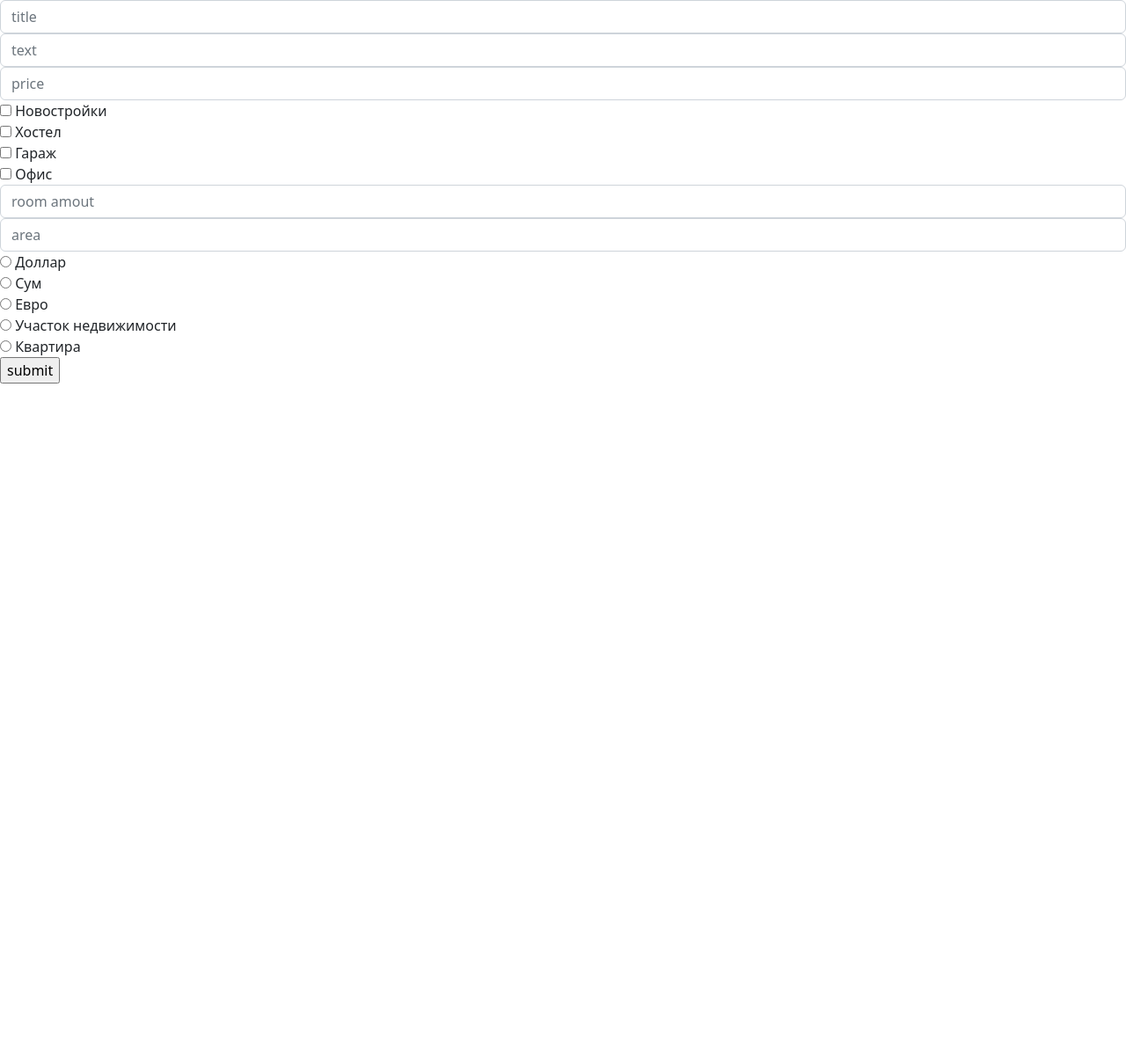
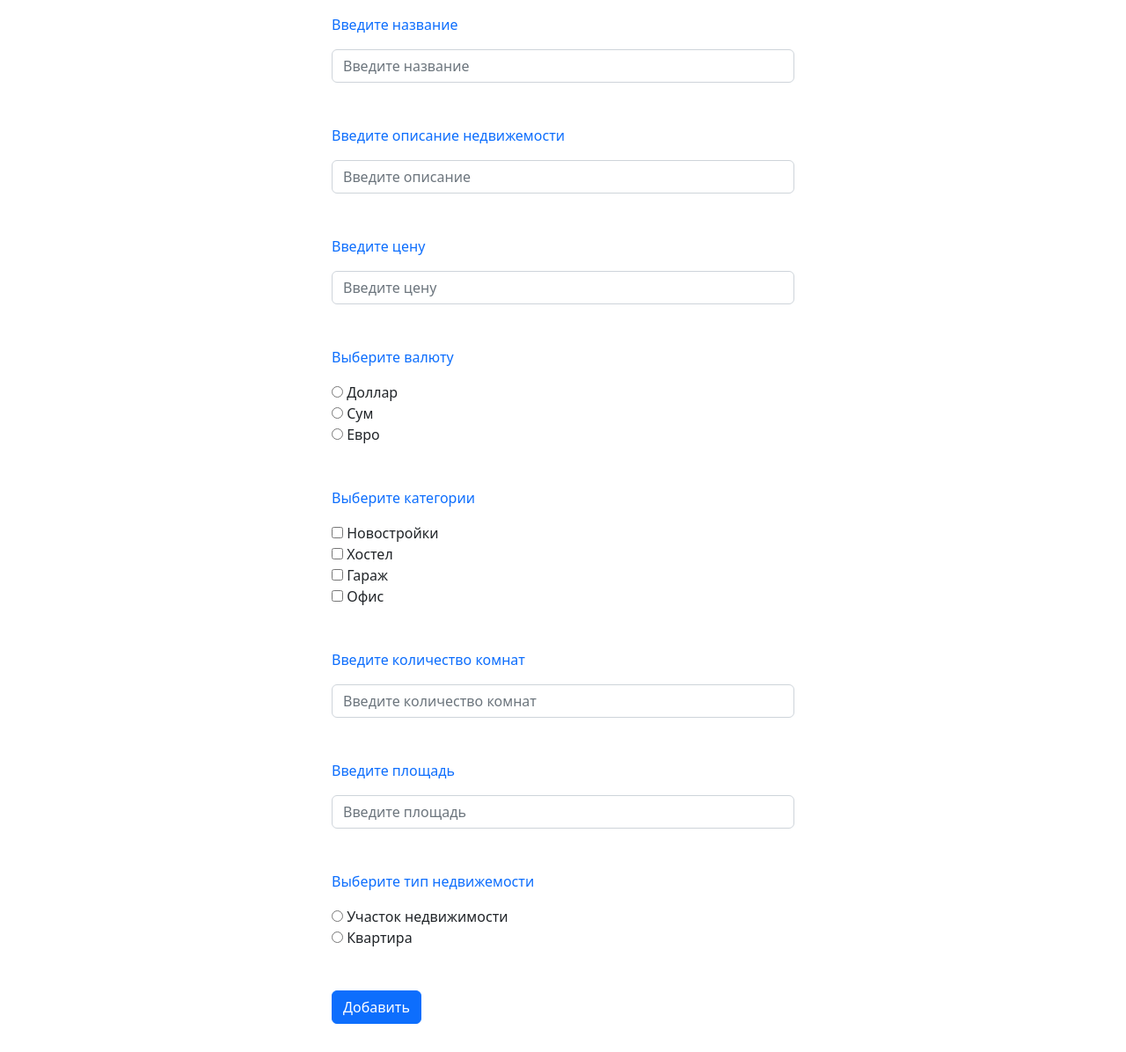
Before and after one commit to begmatovTimur/HomeClick, a Django app: page /add_estate in a window 1280 px wide. Shown: the whole page at 88% size. Before the commit the page ends 436 px from the top, so only its background shows below. Run offline with Django 4.2, Linux system fonts and the light colour scheme; data comes from the database, SQL or seed files in the repository; both versions use the stored data as it was after the commit.

Commit message:
Change project

```diff
--- a/main/admin.py
+++ b/main/admin.py
@@ -1,6 +1,7 @@
 from django.contrib import admin
-from main.models import Estate, Category
+from main.models import Estate, Category, Photo
 
 
 admin.site.register(Estate)
 admin.site.register(Category)
+admin.site.register(Photo)
--- a/main/estate_form.py
+++ b/main/estate_form.py
@@ -13,22 +13,22 @@ class EstateForm(forms.ModelForm):
     )
     title = forms.CharField(
         max_length=255,
-        widget=forms.TextInput(attrs={'class': 'form-control', 'placeholder': 'title'})
+        widget=forms.TextInput(attrs={'class': 'form-control', 'placeholder': 'Введите название'})
     )
     description = forms.CharField(
         max_length=1000,
-        widget=forms.TextInput(attrs={'class': 'form-control', 'placeholder': 'text'})
+        widget=forms.TextInput(attrs={'class': 'form-control', 'placeholder': 'Введите описание'})
     )
     price = forms.CharField(
-        widget= forms.NumberInput(attrs={'class': 'form-control', 'placeholder': 'price'})
+        widget= forms.NumberInput(attrs={'class': 'form-control', 'placeholder': 'Введите цену'})
     )
     currency = forms.CharField(label='Currency', widget=forms.RadioSelect(choices=CURRENCY))
 
     area = forms.CharField(
-        widget= forms.NumberInput(attrs={'class': 'form-control', 'placeholder': 'area' })
+        widget= forms.NumberInput(attrs={'class': 'form-control', 'placeholder': 'Введите площадь' })
     )
     room_amount = forms.CharField(
-        widget= forms.NumberInput(attrs={'class': 'form-control', 'placeholder': 'room amout' })
+        widget= forms.NumberInput(attrs={'class': 'form-control', 'placeholder': 'Введите количество комнат' })
     )
     type = forms.CharField(
         label='Type', widget=forms.RadioSelect(choices=ESTATE_TYPE)
--- a/main/models.py
+++ b/main/models.py
@@ -11,6 +11,7 @@ CURRENCY = [
     (EURO, (EURO)),
 ]
 
+
 LAND = "Участок"
 FLAT = "Квартира"
 ESTATE_TYPE = [
@@ -18,12 +19,12 @@ ESTATE_TYPE = [
     (FLAT, ('Квартира')),
 ]
 
+
 class Category(models.Model):
     name = models.CharField(verbose_name="Категории", max_length=64)
 
     def __str__(self):
         return self.name
-
 
 
 class Estate(models.Model):
@@ -46,3 +47,8 @@ class Estate(models.Model):
 
     def __str__(self):
         return self.get_title()
+
+
+class Photo(models.Model):
+    img = models.ImageField()
+    estate = models.ForeignKey(Estate, on_delete=models.CASCADE, related_name='photos')
--- a/main/templates/add_estate.html
+++ b/main/templates/add_estate.html
@@ -1,16 +1,55 @@
 {% extends "base.html" %}
 
 {% block body %}
+
+<div class="container">
     <form action="" enctype="multipart/form-data" method="POST">
         {% csrf_token %}
+
+        <div class="container mb-3 w-50 p-3">
+            <p class="text-primary">Введите название</p>
             {{ form.title }}
+        </div>
+
+        <div class="container mb-3 w-50 p-3">
+            <p class="text-primary">Введите описание недвижемости</p>
             {{ form.description }}
+        </div>
+
+        <div class="container mb-3 w-50 p-3">
+            <p class="text-primary">Введите цену</p>
             {{ form.price }}
+        </div>
+
+        <div class="container mb-3 w-50 p-3">
+            <p class="text-primary">Выберите валюту</p>
+            {{ form.currency }}
+        </div>
+
+        <div class="container mb-3 w-50 p-3">
+            <p class="text-primary">Выберите категории</p>
             {{ form.categories }}
+        </div>
+
+        <div class="container mb-3 w-50 p-3">
+            <p class="text-primary">Введите количество комнат</p>
             {{ form.room_amount }}
+        </div>
+
+        <div class="container mb-3 w-50 p-3">
+            <p class="text-primary">Введите площадь</p>
             {{ form.area }}
-    {{ form.currency }}
+        </div>
+
+        <div class="container mb-3 w-50 p-3">
+            <p class="text-primary">Выберите тип недвижемости</p>
             {{ form.type }}
-    <input type="submit" value="submit">
+        </div>
+
+        <div class="container mb-3 w-50 p-3">
+            <button type="submit" class="btn btn-primary">Добавить</button>
+        </div>
     </form>
+</div>
+
 {% endblock %}
--- a/main/templates/index.html
+++ b/main/templates/index.html
@@ -24,7 +24,7 @@
                 <a href="{% url 'estate_detail' estate.id %}" class="stretched-link">Continue reading</a>
               </div>
                 <div class="col-auto d-none d-lg-block">
-                  <svg class="bd-placeholder-img" width="200" height="250" xmlns="http://www.w3.org/2000/svg" role="img" aria-label="Placeholder: Thumbnail" preserveAspectRatio="xMidYMid slice" focusable="false"><title>Placeholder</title><rect width="100%" height="100%" fill="#55595c"></rect><text x="50%" y="50%" fill="#eceeef" dy=".3em">Thumbnail</text></svg>
+
 
                 </div>
             </div>
@@ -72,6 +72,9 @@
               </ol>
               {% endfor %}
 
+              {% for photo in photos %}
+                  <a href="{% url 'estate_img' estate_img.id %}">hello</a>
+              {% endfor %}
             </div>
 
 
--- a/main/urls.py
+++ b/main/urls.py
@@ -1,4 +1,3 @@
-from pydoc import visiblename
 from django.urls import path
 from . import views
 
@@ -8,5 +7,5 @@ urlpatterns = [
     path('map', views.map, name="map"),
     path('estates/<int:pk>', views.estate_detail, name="estate_detail"),
     path('categories/<int:pk>', views.category_detail, name='category_detail'),
-    path('add_estate', views.add_estate, name='add_estate')
+    path('add_estate', views.add_estate, name='add_estate'),
 ]
--- a/main/views.py
+++ b/main/views.py
@@ -1,5 +1,5 @@
 from django.shortcuts import render, redirect
-from .models import Estate, Category
+from .models import Estate, Category, Photo
 from django.db.models import Q
 from .estate_form import EstateForm
 
@@ -18,7 +18,8 @@ def map(request):
 
 def estate_detail(request, pk):
     estate = Estate.objects.get(pk=pk)
-    return render(request, 'estate_detail.html', {'estate': estate})
+    photos = Photo.objects.filter(estate__pk=pk)
+    return render(request, 'estate_detail.html', {'estate': estate, 'photos': photos})
 
 
 def category_detail(request, pk):
```
Also changed, not shown: main/templates/estate_detail.html (+7 -1 lines), db.sqlite3, main/migrations/0006_photo.py (added), media/photo_2022-06-28_05-35-33.jpg (added), media/photo_2022-06-28_05-35-33_2BnqzLe.jpg (added), media/photo_2022-06-28_05-35-33_ud84oHu.jpg (added), media/photo_2022-06-28_05-36-06.jpg (added), media/photo_2022-06-28_05-36-25.jpg (added). Lines whose indentation alone changed are shown as unchanged.
